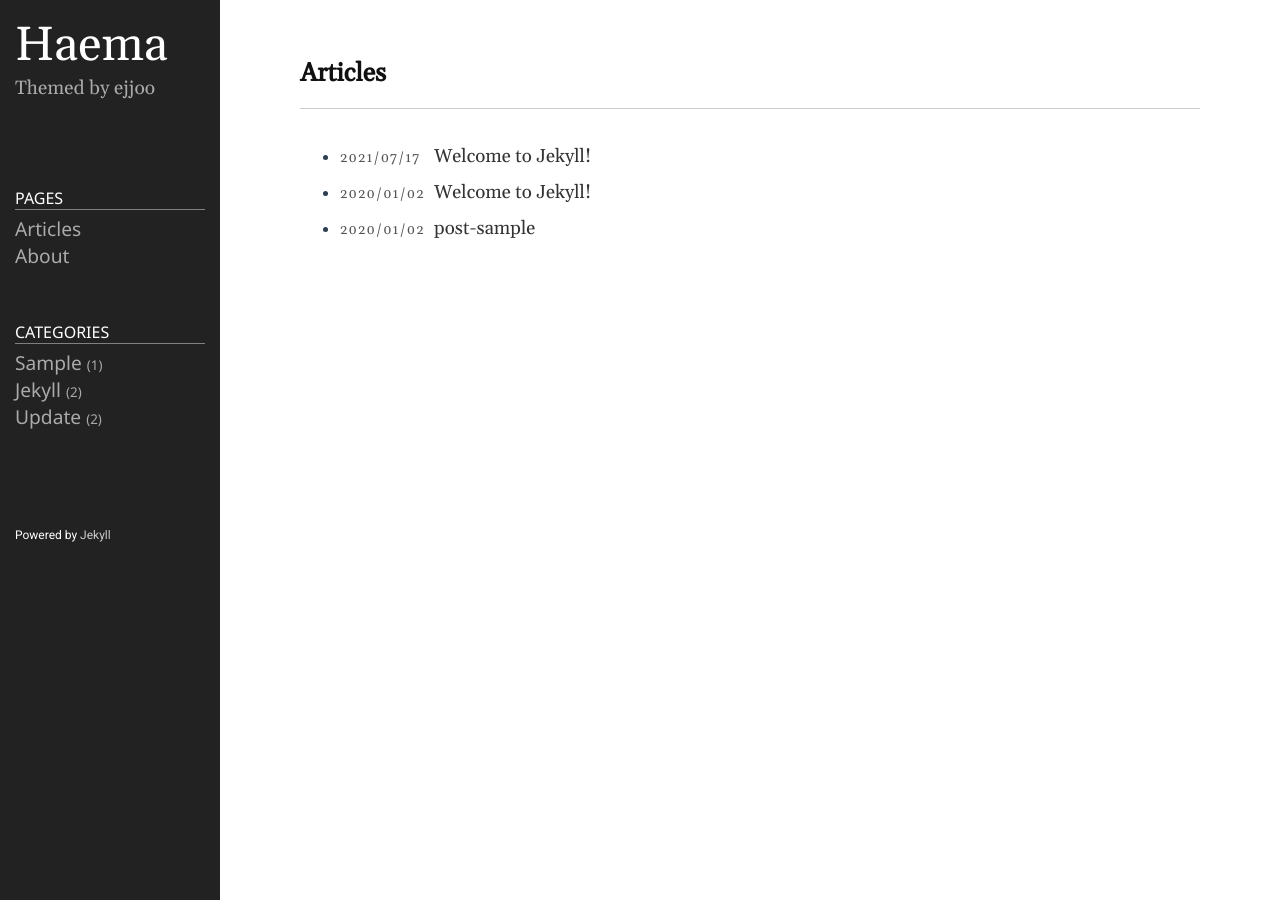
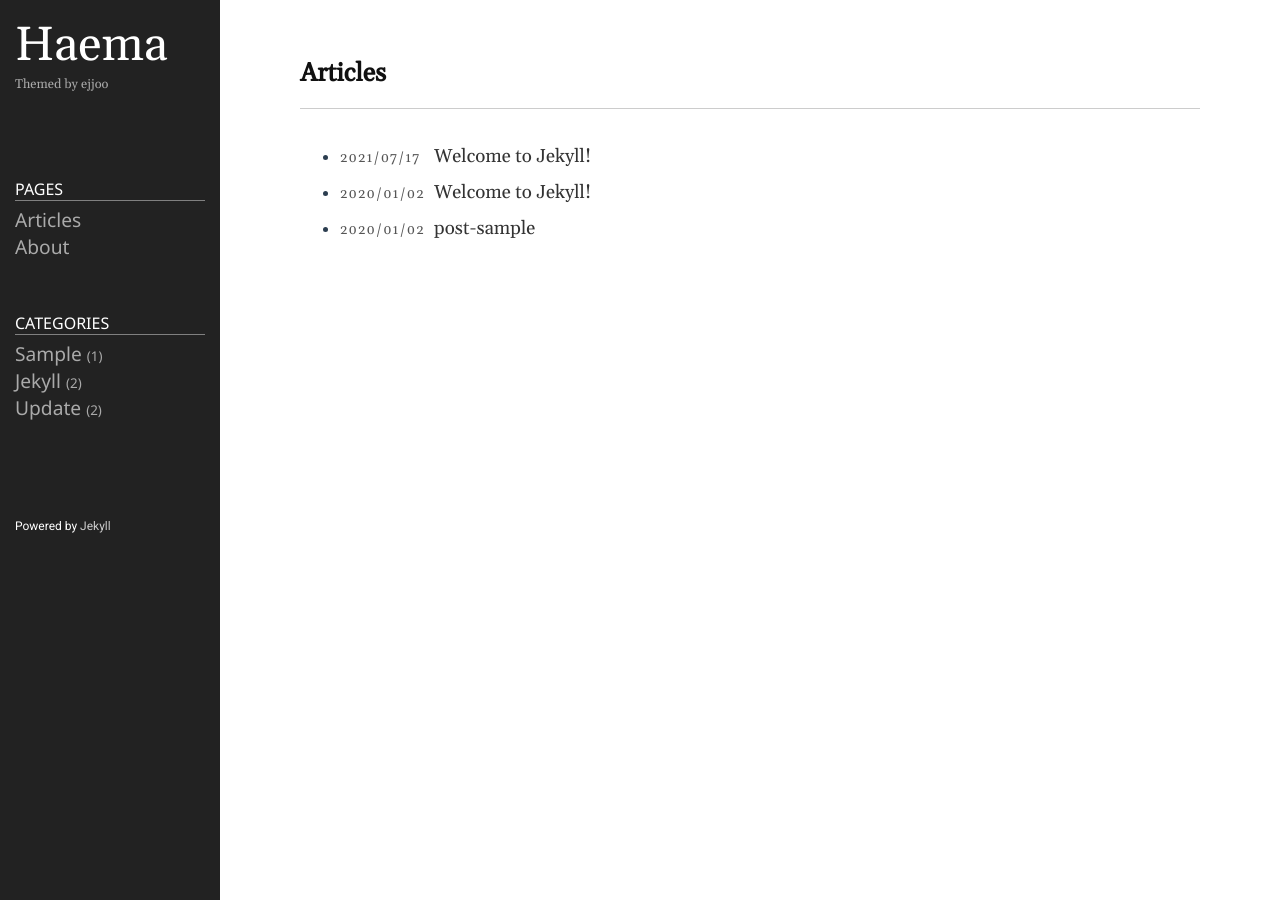
Before and after one commit to haema-dev/haema-dev.github.io, a Jekyll site: the page built from index.md, in a window 1280 px wide. Built offline with Jekyll 4.4.1, drawn with Linux system fonts in a browser that asks for light colours.

Commit message:
lead change

```diff
--- a/public/css/style.css
+++ b/public/css/style.css
@@ -118,7 +118,7 @@ code {
 }
 
 .lead {
-	font-size: 120%;
+	font-size: 80%;
 	color: #aaa;
 }
 
```
